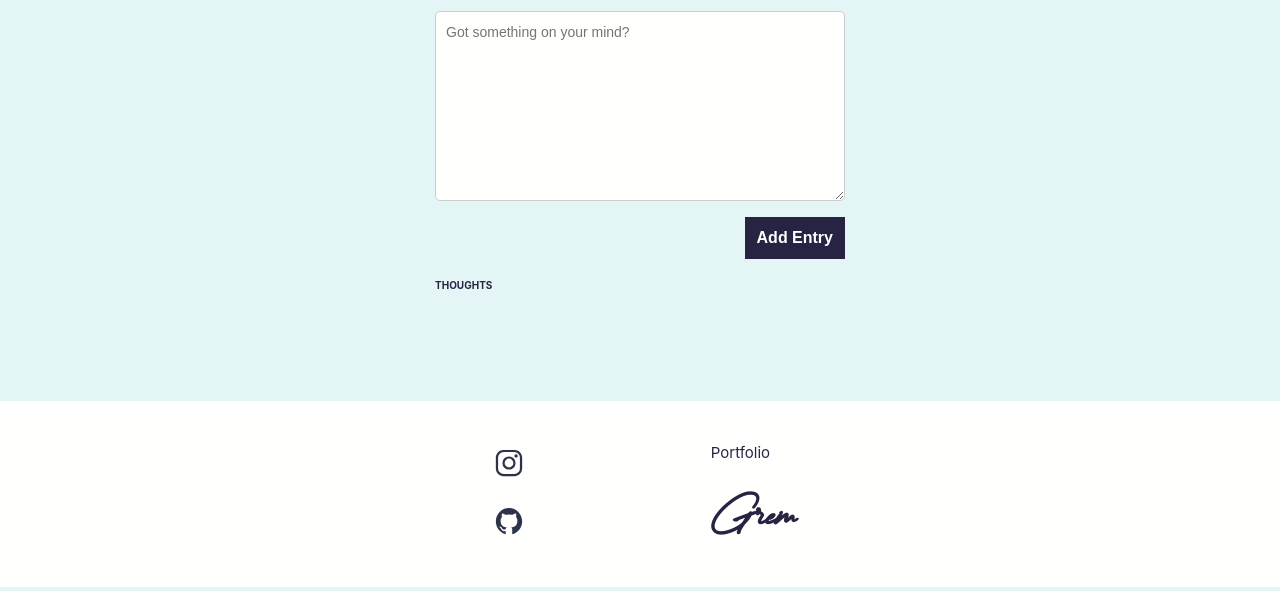
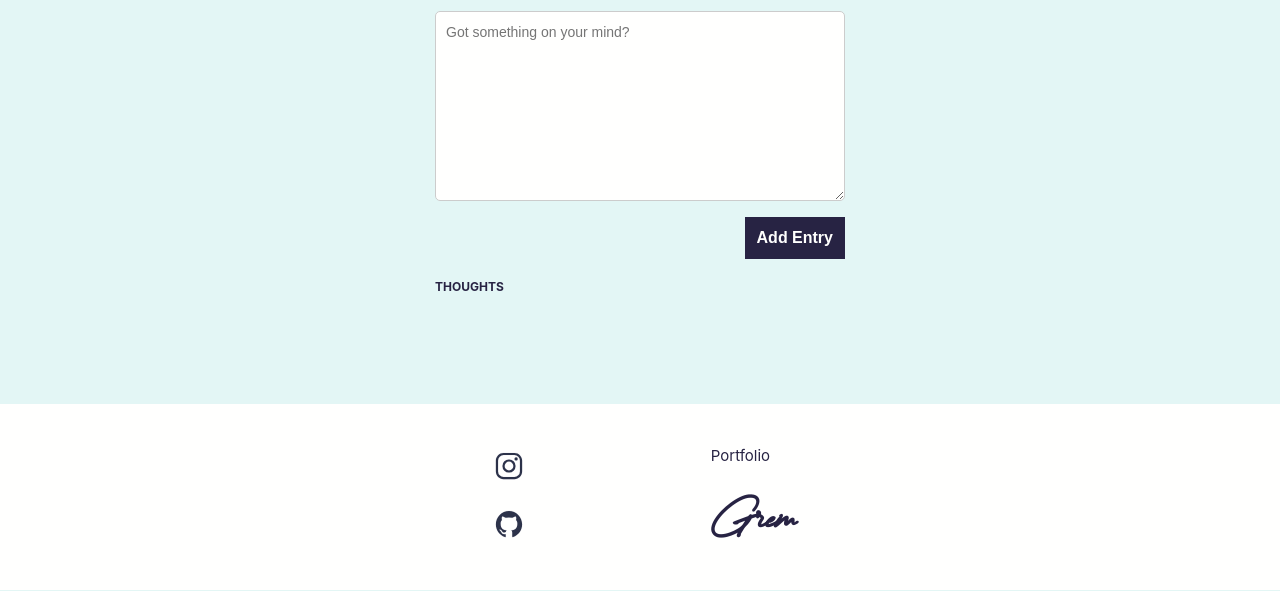
Before and after one commit to Grem6/Bloggy, a Flask app: page / in a window 1280 px wide. Shown: the part 161-752 px from the top of the page. Run offline with Flask 3, Linux system fonts and the light colour scheme; data that the repository does not hold is empty.

Commit message:
minor-fixes

```diff
--- a/static/css/style.css
+++ b/static/css/style.css
@@ -115,10 +115,9 @@ body {
 }
 
 .posts {
-  font-size: 10px;
+  font-size: 12px;
   text-transform: uppercase;
   margin-bottom: 12px;
-  color: inherit;
 }
 
 .post {
```
